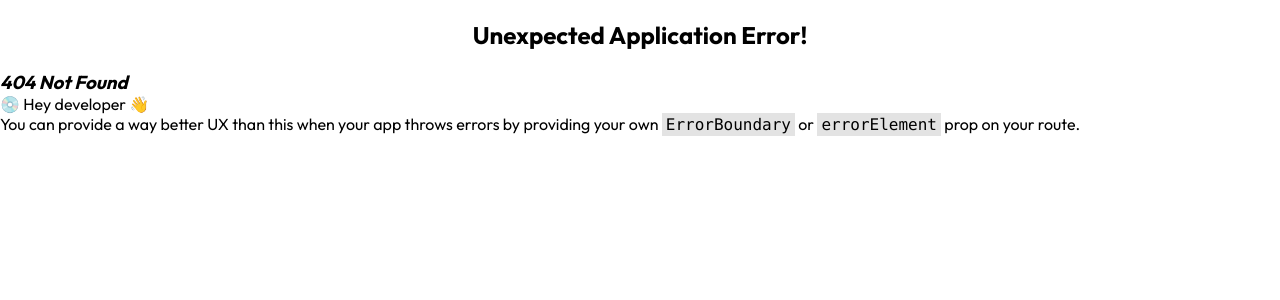
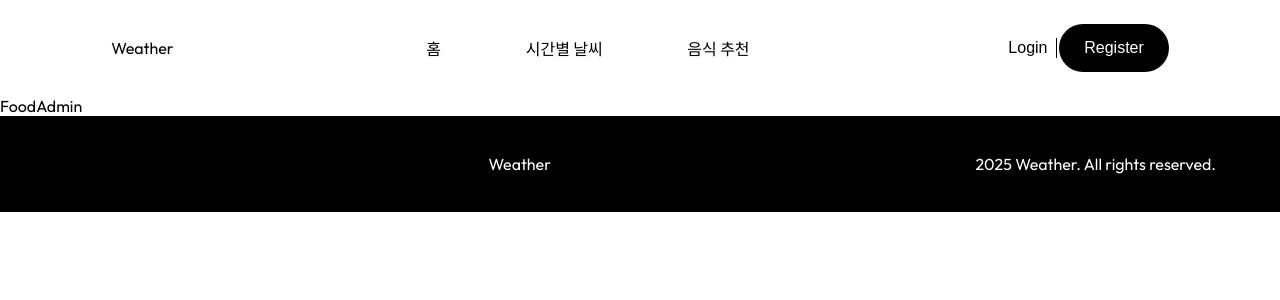
Before and after one commit to Weather-Food/weather-food, a React (Create React App) app: page /foodAdmin in a window 1280 px wide. Before the commit this address had no page. Shown: the top 300 px of the page. Built offline with nearby package versions, Linux system fonts and the light colour scheme.

Commit message:
feat: Refactor folder structure and add FoodAdmin page

```diff
--- /dev/null
+++ b/src/pages/FoodAdmin.tsx
@@ -0,0 +1,7 @@
+import React from "react";
+
+const FoodAdmin = () => {
+  return <div>FoodAdmin</div>;
+};
+
+export default FoodAdmin;
```
Also changed, not shown: src/pages/Hourly.tsx (renamed from src/pages/hourly/Hourly.tsx, +5 -5 lines), src/pages/RecipeDetail.tsx (renamed from src/pages/RecipeDetail/RecipeDetail.tsx, +5 -5 lines), src/router.tsx (+7 -2 lines), src/components/hourly/mockWeatherData.ts (renamed from src/pages/hourly/mockWeatherData.ts).
